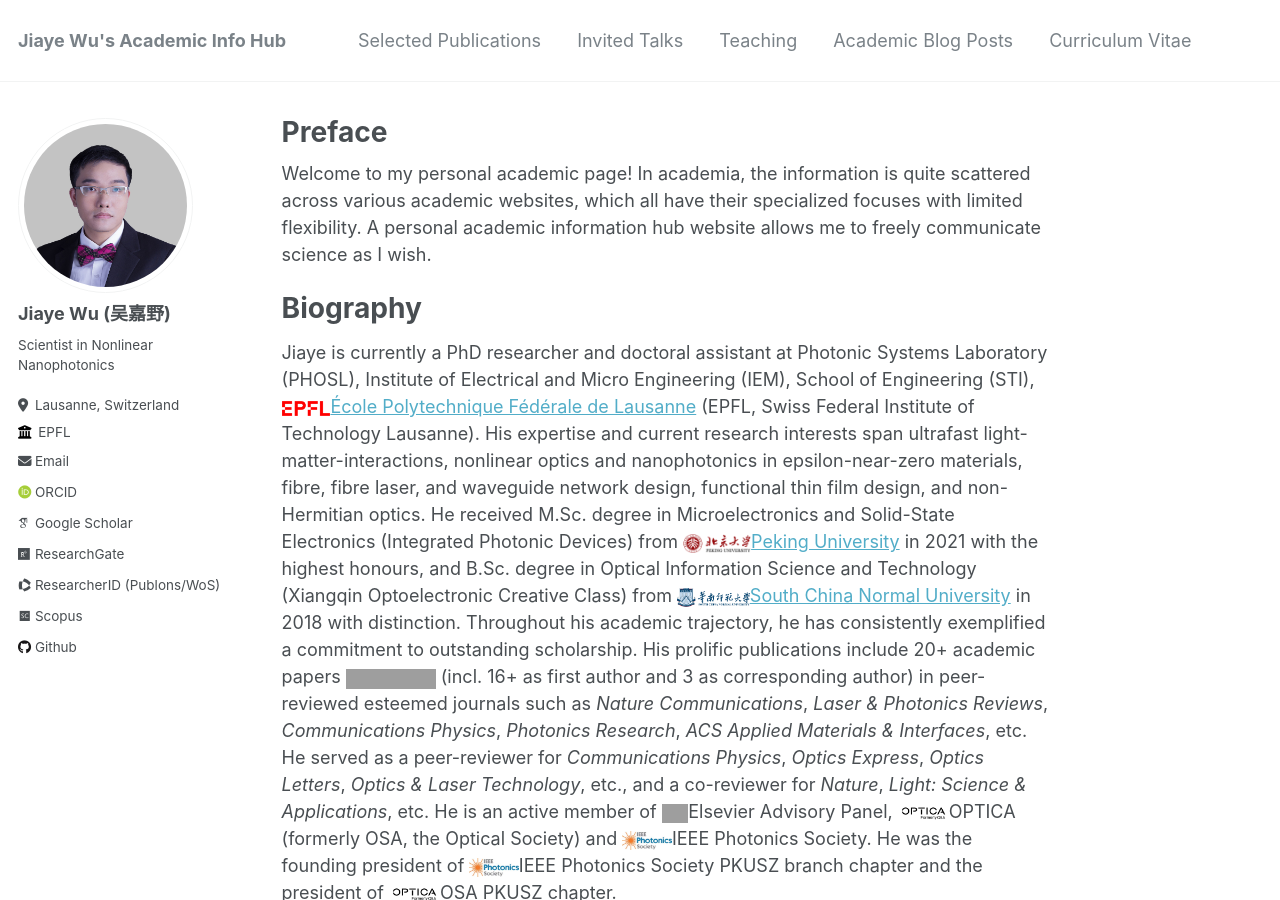
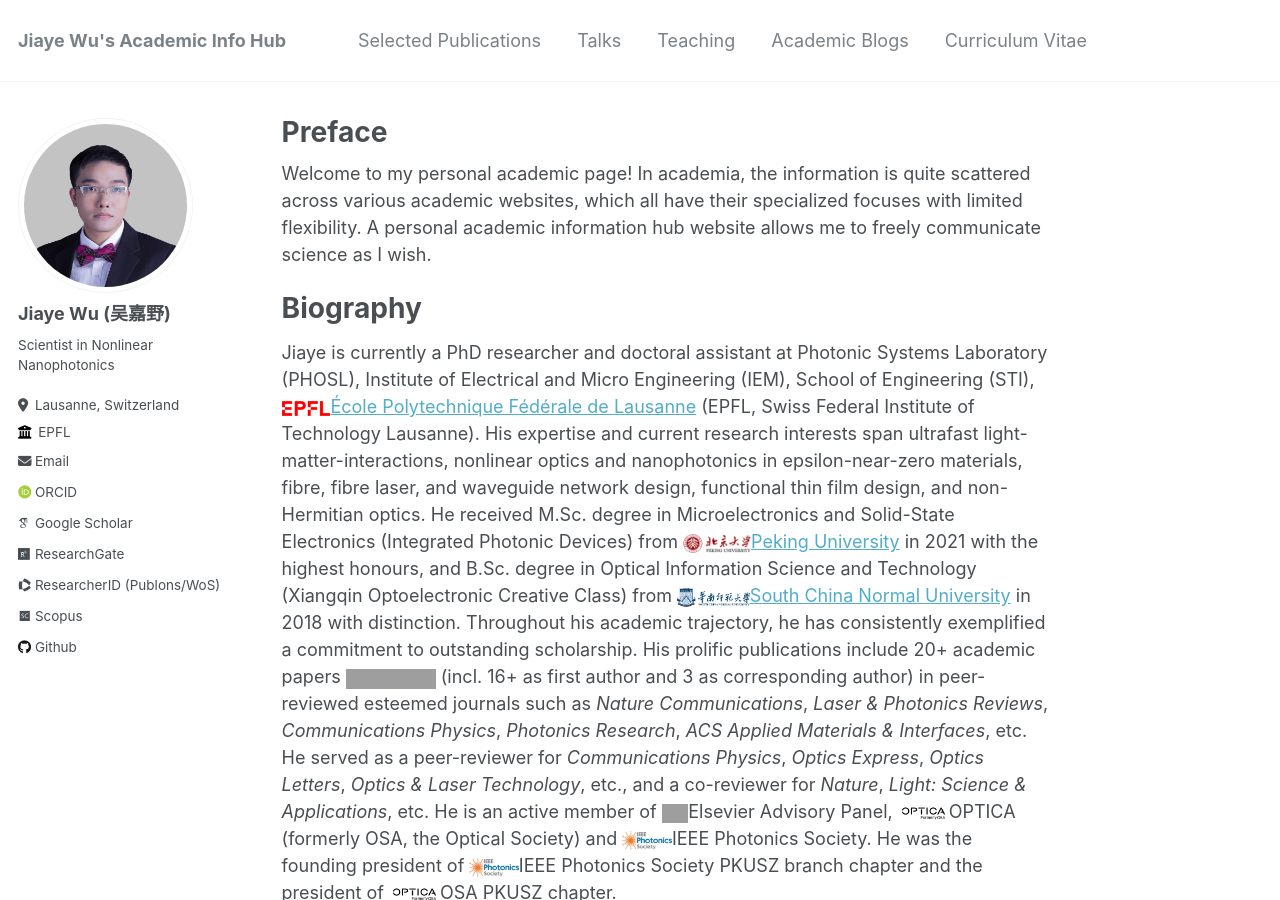
Before and after one commit to jiaye-wu/academicpages-version, a Jekyll site: the page built from _pages/about.md, in a window 1280 px wide and 900 px high. Built offline with Jekyll 4.4.1, drawn with Linux system fonts in a browser that asks for light colours; some web fonts are replaced; grey boxes are pictures that could not be loaded.

Commit message:
Update navigation.yml

```diff
--- a/_data/navigation.yml
+++ b/_data/navigation.yml
@@ -6,7 +6,7 @@ main:
   - title: "Selected Publications"
     url: /publications/
 
-  - title: "Invited Talks"
+  - title: "Talks"
     url: /talks/
 
   - title: "Teaching"
@@ -15,7 +15,7 @@ main:
   # - title: "Portfolio"
   #   url: /portfolio/
 
-  - title: "Academic Blog Posts"
+  - title: "Academic Blogs"
     url: /year-archive/
 
   - title: "Curriculum Vitae"
```
